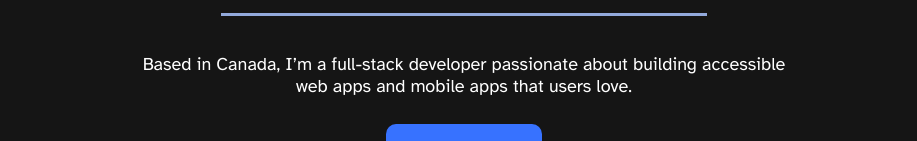
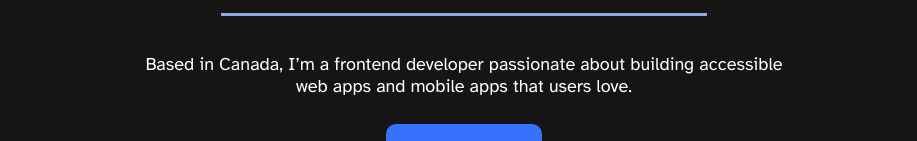
Before and after one commit to sammyodiagbe/portfolio-fem, a React (Create React App) app: page / in a window 1280 px wide. Shown: the part 319-460 px from the top of the page, without its empty margins (176-1093 px from the left). Built offline with nearby package versions, Linux system fonts and the light colour scheme.

Commit message:
a little tweak

```diff
--- a/src/App.js
+++ b/src/App.js
@@ -100,7 +100,7 @@ function App() {
                 <span className="stand-out">Samson Odiagbe😎.</span>
               </h1>
               <p>
-                Based in Canada, I’m a full-stack developer passionate about
+                Based in Canada, I’m a frontend developer passionate about
                 building accessible web apps and mobile apps that users love.
               </p>
               <a href="#contact-me">Contact me</a>
```
